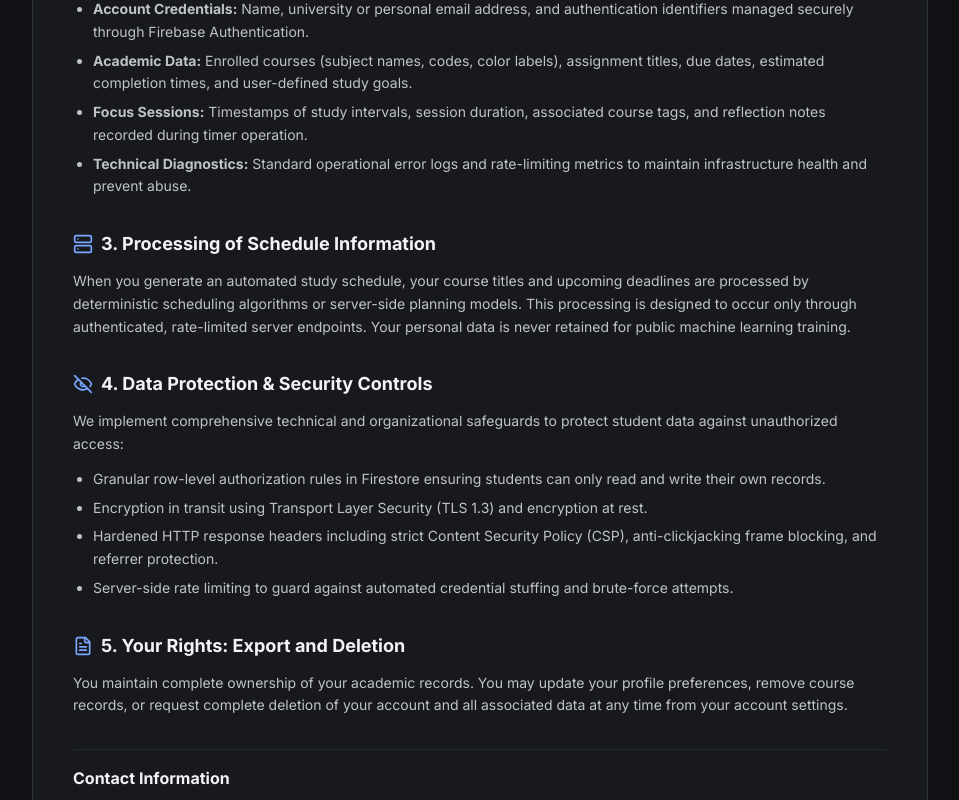
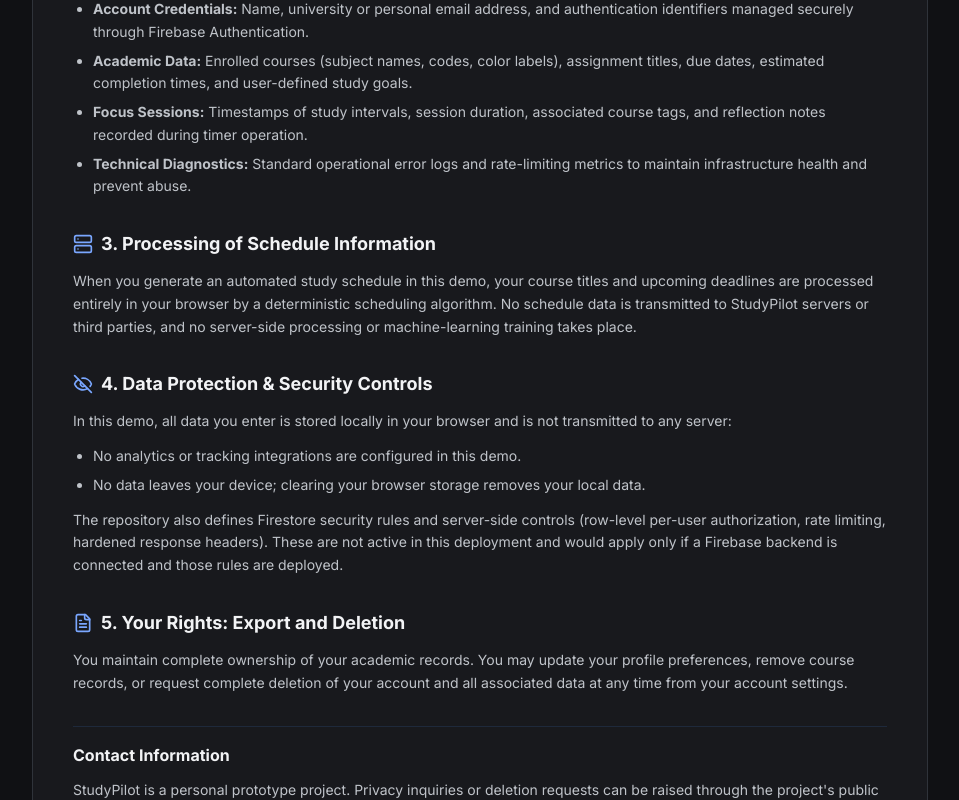
Before and after one commit to KhuranaCode/Studypilot, a React (Vite) app: page /privacy in a window 1280 px wide. Shown: the part 627-1427 px from the top of the page, without its empty margins (160-1119 px from the left). Built offline with nearby package versions, Linux system fonts and the light colour scheme; no server answers.

Commit message:
Privacy: describe actual demo data behavior, label inactive controls

```diff
--- a/src/pages/PrivacyPage.tsx
+++ b/src/pages/PrivacyPage.tsx
@@ -105,7 +105,7 @@ export const PrivacyPage: React.FC = () => {
               3. Processing of Schedule Information
             </h2>
             <p>
-              When you generate an automated study schedule, your course titles and upcoming deadlines are processed by deterministic scheduling algorithms or server-side planning models. This processing is designed to occur only through authenticated, rate-limited server endpoints. Your personal data is never retained for public machine learning training.
+              When you generate an automated study schedule in this demo, your course titles and upcoming deadlines are processed entirely in your browser by a deterministic scheduling algorithm. No schedule data is transmitted to StudyPilot servers or third parties, and no server-side processing or machine-learning training takes place.
             </p>
           </section>
 
@@ -116,14 +116,19 @@ export const PrivacyPage: React.FC = () => {
               4. Data Protection & Security Controls
             </h2>
             <p>
-              We implement comprehensive technical and organizational safeguards to protect student data against unauthorized access:
+              In this demo, all data you enter is stored locally in your browser and is not
+              transmitted to any server:
             </p>
             <ul className="list-disc pl-5 space-y-1.5">
-              <li>Granular row-level authorization rules in Firestore ensuring students can only read and write their own records.</li>
-              <li>Encryption in transit using Transport Layer Security (TLS 1.3) and encryption at rest.</li>
-              <li>Hardened HTTP response headers including strict Content Security Policy (CSP), anti-clickjacking frame blocking, and referrer protection.</li>
-              <li>Server-side rate limiting to guard against automated credential stuffing and brute-force attempts.</li>
+              <li>No analytics or tracking integrations are configured in this demo.</li>
+              <li>No data leaves your device; clearing your browser storage removes your local data.</li>
             </ul>
+            <p>
+              The repository also defines Firestore security rules and server-side controls
+              (row-level per-user authorization, rate limiting, hardened response headers). These
+              are not active in this deployment and would apply only if a Firebase backend is
+              connected and those rules are deployed.
+            </p>
           </section>
 
           {/* Section 5 */}
```
